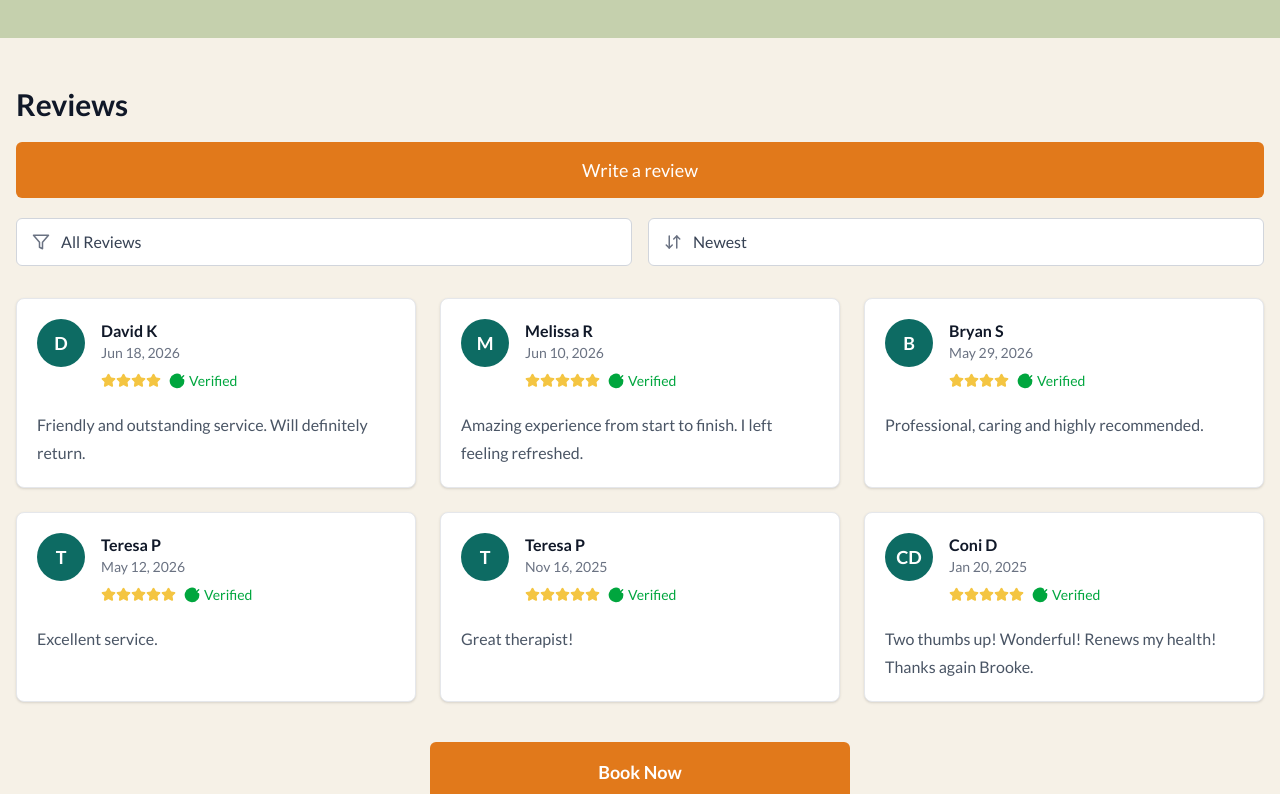
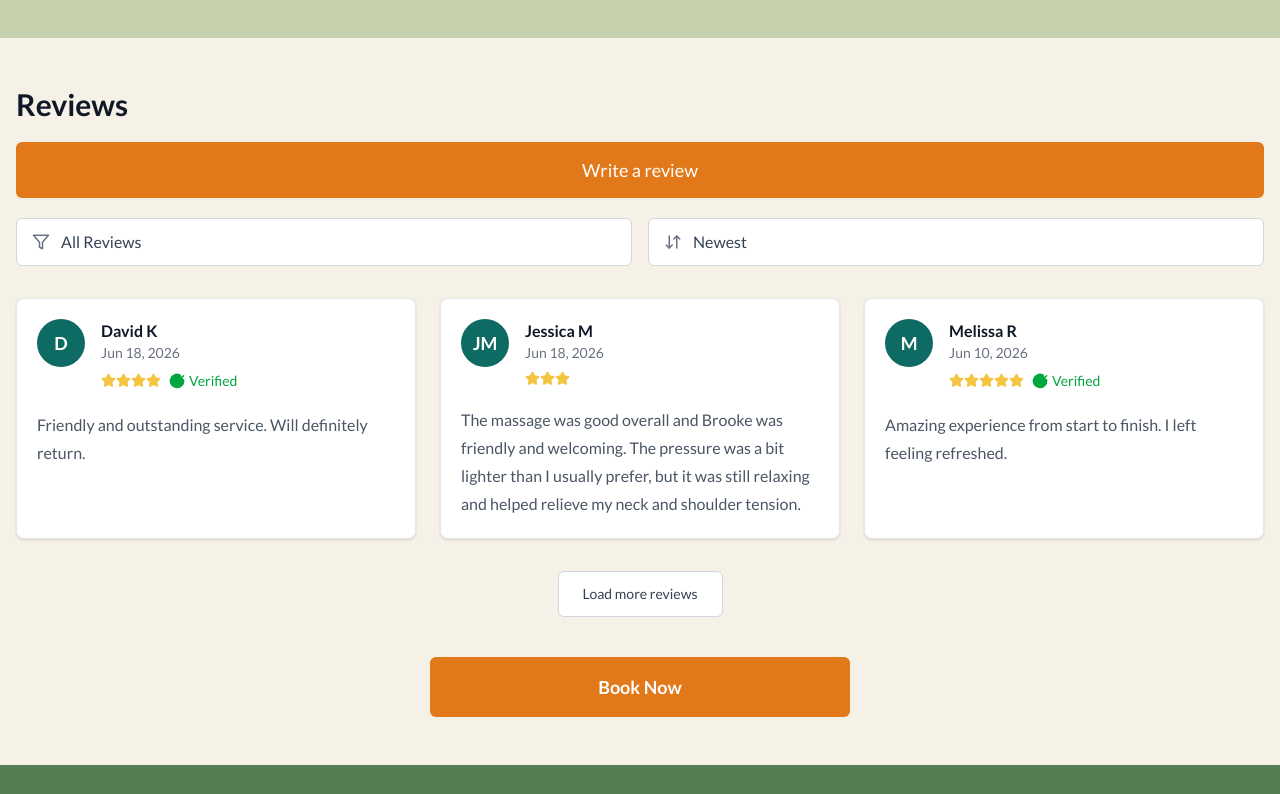
Before and after one commit to BrookeScott10/brooke-therapy, a Next.js app: page / in a window 1280 px wide. Shown: the part 4447-5241 px from the top of the page. Built offline with nearby package versions, Linux system fonts and the light colour scheme; a web font is replaced by a local one.

Commit message:
update rev

```diff
--- a/src/components/review/ReviewsSection.tsx
+++ b/src/components/review/ReviewsSection.tsx
@@ -1,6 +1,6 @@
 "use client";
 
-import { useMemo, useState } from "react";
+import { useEffect, useMemo, useState } from "react";
 import { Star, CheckCircle, Filter, ArrowDownUp, X } from "lucide-react";
 import ReviewForm from "./reviewForm";
 import BookingModal from "../booking/booking-modal";
@@ -23,7 +23,6 @@ const reviews: Review[] = [
     name: "Teresa P",
     initials: "T",
     date: "2025-11-16",
-    // therapist: "Alexandria Brush",
     review: "Great therapist!",
     rating: 5,
     verified: true,
@@ -32,8 +31,7 @@ const reviews: Review[] = [
     id: 2,
     name: "Coni D",
     initials: "CD",
-    date: "2025-1-20",
-    // therapist: "Brooke Lerna",
+    date: "2025-01-20",
     review: "Two thumbs up! Wonderful! Renews my health! Thanks again Brooke.",
     rating: 5,
     verified: true,
@@ -43,7 +41,6 @@ const reviews: Review[] = [
     name: "Teresa P",
     initials: "T",
     date: "2026-05-12",
-    // therapist: "Alexandria Brush",
     review: "Excellent service.",
     rating: 5,
     verified: true,
@@ -53,7 +50,6 @@ const reviews: Review[] = [
     name: "Bryan S",
     initials: "B",
     date: "2026-05-29",
-    // therapist: "Alexandria Brush",
     review: "Professional, caring and highly recommended.",
     rating: 4,
     verified: true,
@@ -63,9 +59,7 @@ const reviews: Review[] = [
     name: "Melissa R",
     initials: "M",
     date: "2026-06-10",
-    // therapist: "Brooke Lerna",
-    review:
-      "Amazing experience from start to finish. I left feeling refreshed.",
+    review: "Amazing experience from start to finish. I left feeling refreshed.",
     rating: 5,
     verified: true,
   },
@@ -74,12 +68,124 @@ const reviews: Review[] = [
     name: "David K",
     initials: "D",
     date: "2026-06-18",
-    // therapist: "Alexandria Brush",
     review: "Friendly and outstanding service. Will definitely return.",
     rating: 4,
     verified: true,
   },
+
+  // NEW REVIEWS
+  {
+    id: 7,
+    name: "Emily H",
+    initials: "EH",
+    date: "2025-04-10",
+    review:
+      "A very calming experience from beginning to end. Brooke listened to the areas where I had tension and adjusted the session perfectly. I felt so much better afterward and will definitely return.",
+    rating: 4,
+    verified: false,
+  },
+  {
+    id: 8,
+    name: "David K",
+    initials: "DK",
+    date: "2026-04-22",
+    review:
+      "Good session overall. Brooke was polite and professional. Scheduling took a little longer than expected, but the massage itself was enjoyable.",
+    rating: 3,
+    verified: true,
+  },
+  {
+    id: 9,
+    name: "Jessica M",
+    initials: "JM",
+    date: "2026-06-18",
+    review:
+      "The massage was good overall and Brooke was friendly and welcoming. The pressure was a bit lighter than I usually prefer, but it was still relaxing and helped relieve my neck and shoulder tension.",
+    rating: 3,
+    verified: false,
+  },
+  {
+    id: 10,
+    name: "Chris M",
+    initials: "CM",
+    date: "2026-06-03",
+    review:
+      "Very pleasant experience. Brooke has a calming personality and great technique. Left feeling refreshed and much less stressed.",
+    rating: 4,
+    verified: true,
+  },
+  {
+    id: 11,
+    name: "Sarah L",
+    initials: "SL",
+    date: "2026-01-31",
+    review:
+      "I was looking for a relaxing massage after a stressful week, and Brooke exceeded my expectations. She was kind, professional, and made me feel completely comfortable. I left feeling refreshed and renewed.",
+    rating: 5,
+    verified: false,
+  },
+  {
+    id: 12,
+    name: "Anthony W",
+    initials: "AW",
+    date: "2025-05-16",
+    review:
+      "One of the best massages I’ve had in years. Clean, relaxing atmosphere and excellent attention to detail. Highly recommended!",
+    rating: 5,
+    verified: false,
+  },
+  {
+    id: 13,
+    name: "Michael R",
+    initials: "MR",
+    date: "2026-03-08",
+    review: "Very good at what she does, but not always available.",
+    rating: 4,
+    verified: true,
+  },
+  {
+    id: 14,
+    name: "James B",
+    initials: "JB",
+    date: "2025-02-14",
+    review:
+      "Amazing experience from start to finish. Professional, friendly, and made me feel completely relaxed. I’ll definitely be booking another session soon.",
+    rating: 5,
+    verified: false,
+  },
+  {
+    id: 15,
+    name: "Daniel & Rachel P",
+    initials: "DR",
+    date: "2025-02-27",
+    review:
+      "My wife and I booked a couples massage for our anniversary, and it was absolutely worth it. Brooke created such a relaxing atmosphere, and we both left feeling refreshed.",
+    rating: 5,
+    verified: false,
+  },
+  {
+    id: 16,
+    name: "Mark & Jennifer S",
+    initials: "MJ",
+    date: "2026-05-09",
+    review:
+      "We had a wonderful couples massage experience. Brooke was warm, professional, and made us both feel comfortable from the moment we arrived.",
+    rating: 4,
+    verified: true,
+  },
+  {
+    id: 17,
+    name: "Kevin & Amanda T",
+    initials: "KA",
+    date: "2026-06-01",
+    review:
+      "Our first couples massage together, and Brooke made it a fantastic experience. The environment was peaceful, and we both walked out feeling completely relaxed.",
+    rating: 5,
+    verified: false,
+  },
 ];
+
+
 
 export default function ReviewsSection() {
   const [filter, setFilter] = useState("all");
@@ -87,6 +193,12 @@ export default function ReviewsSection() {
   const [showReviewModal, setShowReviewModal] = useState(false);
 const [isBookingOpen, setIsBookingOpen] = useState(false);
 const [isMobileMenuOpen, setIsMobileMenuOpen] = useState(false);
+const [visibleCount, setVisibleCount] = useState(3);
+
+
+useEffect(() => {
+  setVisibleCount(3);
+}, [filter, sort]);
 
   const filteredReviews = useMemo(() => {
     let data = [...reviews];
@@ -204,7 +316,7 @@ const [isMobileMenuOpen, setIsMobileMenuOpen] = useState(false);
       {/* Reviews */}
 
       <div className="grid grid-cols-1 gap-6 md:grid-cols-2 xl:grid-cols-3">
-        {filteredReviews.map((review) => (
+        {filteredReviews.slice(0, visibleCount).map((review) => (
           <div
             key={review.id}
             className="rounded-lg border border-gray-200 bg-white p-5 shadow-sm transition hover:shadow-md"
@@ -263,6 +375,18 @@ const [isMobileMenuOpen, setIsMobileMenuOpen] = useState(false);
         ))}
       </div>
 
+
+      {visibleCount < filteredReviews.length && (
+  <div className="mt-8 flex justify-center">
+    <button
+      onClick={() => setVisibleCount((prev) => prev + 6)}
+      className="rounded-md border border-gray-300 bg-white px-6 py-3 text-sm font-medium text-gray-700 hover:bg-gray-50"
+    >
+      Load more reviews
+    </button>
+  </div>
+)}
+
       {/* Book Now Button */}
 
       <div className="mt-10 flex justify-center">
```
